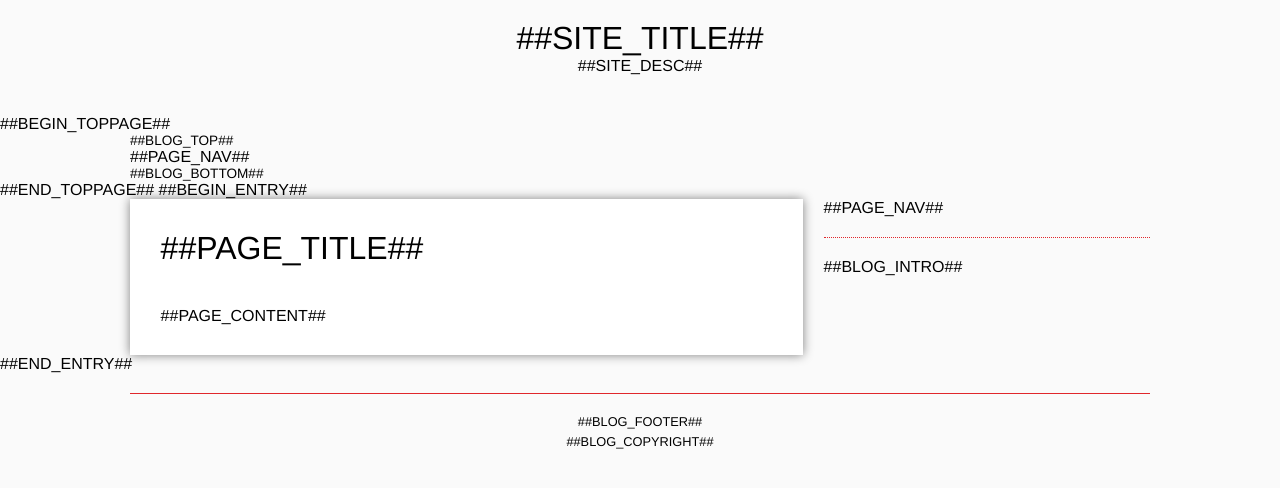
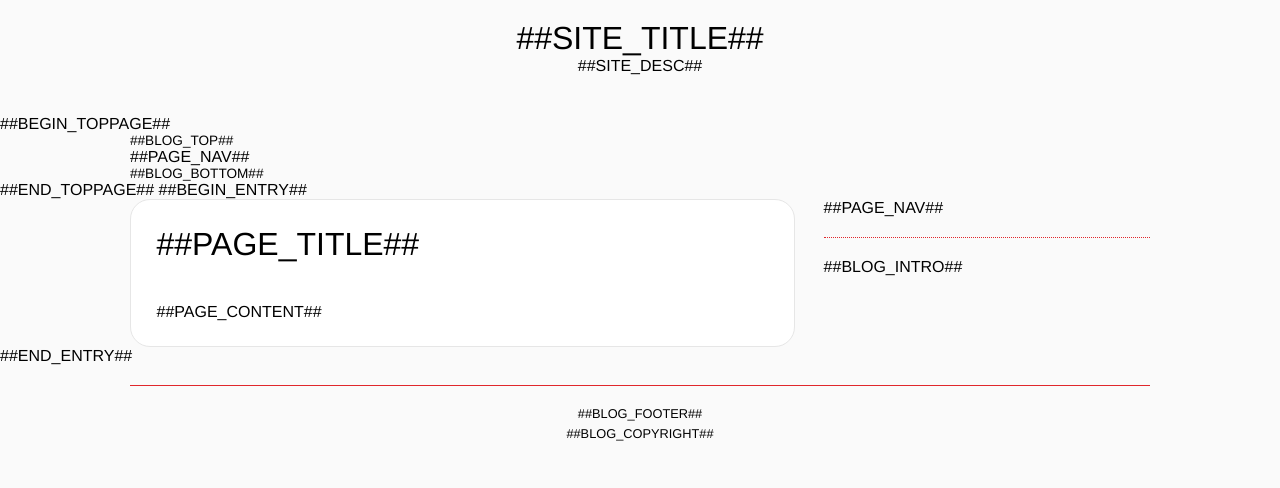
Before and after one commit to boothmaniax/booth_maniax, a website: page template.html in a window 1280 px wide. Drawn offline with Linux system fonts and the light colour scheme.

Commit message:
fix article style

```diff
--- a/template.html
+++ b/template.html
@@ -62,8 +62,9 @@ main, footer {
 @media screen and (min-width: 680px){
   .entry>article {
     width: 60%;
-    padding: 3%;
-    box-shadow: 0px 0px 10px gray;
+    padding: 2.5%;
+    border: 1px solid rgb(230,230,230);
+    border-radius: 20px;
   }
   .entry>nav {
     width: 32%;
@@ -74,7 +75,8 @@ main, footer {
   .entry>article {
     width: 100%;
     padding: 0%;
-    box-shadow: 0px 0px 0px rgb(255,255,255);
+    border-color: 1px solid rgb(255,255,255);
+    border-radius: 0px;
   }
   .entry>nav {
     width: 100%;
```
